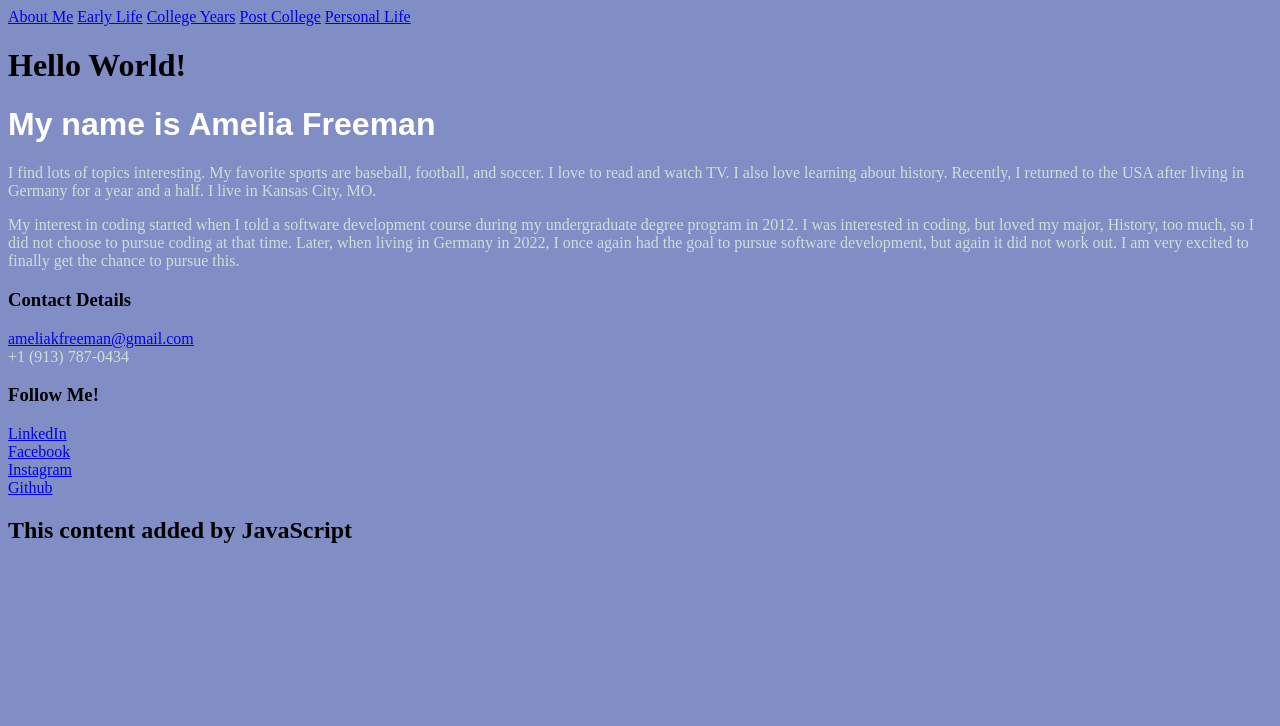
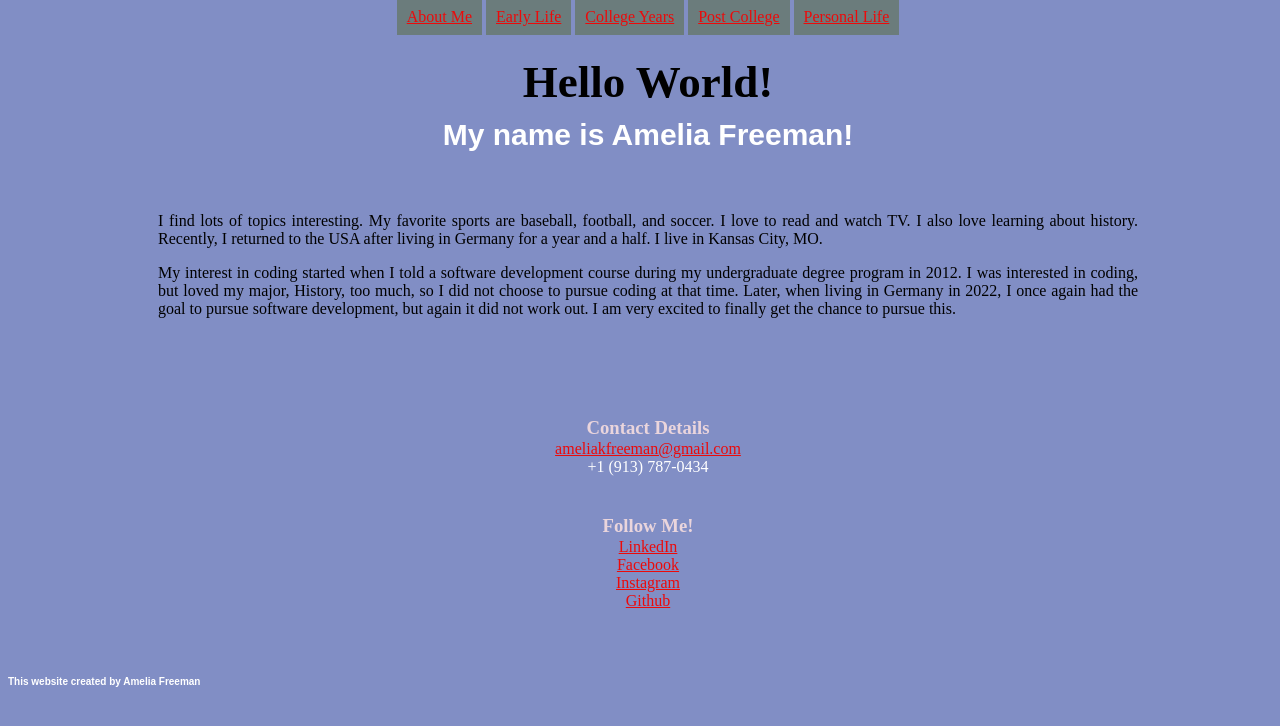
Before and after one commit to amsfreeman/amelia-freeman-personal-website, a plain HTML site: page index.html in a window 1280 px wide. Drawn offline with Linux system fonts and the light colour scheme.

Commit message:
css updated

```diff
--- a/index.html
+++ b/index.html
@@ -19,10 +19,10 @@
     </h1>
 
     <h1 class="name">
-        My name is Amelia Freeman
+        My name is Amelia Freeman!
     </h1>
 
-    <p>
+    <p id="introOne">
         I find lots of topics interesting. My favorite sports are
         baseball, football, and soccer. I love to read and watch TV.
         I also love learning about history. Recently, I returned to
@@ -30,7 +30,7 @@
         in Kansas City, MO.
     </p>
 
-    <p>
+    <p id="introTwo">
         My interest in coding started when I told a software development
         course during my undergraduate degree program in 2012. I was
         interested in coding, but loved my major, History, too much,
@@ -45,18 +45,18 @@
             <h3>
                 Contact Details
             </h3>
-            <p>
-                <a href="mailto:ameliakfreeman@gmail.com">ameliakfreeman@gmail.com</a><br>
+            <p class="contact">
+                <a href="mailto:ameliakfreeman@gmail.com" class="email">ameliakfreeman@gmail.com</a><br>
                 +1 (913) 787-0434<br>
             </p>
             <h3>
                 Follow Me!
             </h3>
-            <p>
-                <a href="https://www.linkedin.com/in/amelia-k-freeman/">LinkedIn</a><br>
-                <a href="https://www.facebook.com/amy.freeman.180">Facebook</a><br>
-                <a href="https://www.instagram.com/amsfreeman/">Instagram</a><br>
-                <a href="https://github.com/amsfreeman">Github</a><br>
+            <p class="social media">
+                <a href="https://www.linkedin.com/in/amelia-k-freeman/" class="linkedin">LinkedIn</a><br>
+                <a href="https://www.facebook.com/amy.freeman.180" class="facebook">Facebook</a><br>
+                <a href="https://www.instagram.com/amsfreeman/" class="instagram">Instagram</a><br>
+                <a href="https://github.com/amsfreeman" class="github">Github</a><br>
             </p>
         </div>
     </section>
--- a/script.js
+++ b/script.js
@@ -1,3 +1,3 @@
-const h2 = document.createElement("h2");
-h2.textContent = "This content added by JavaScript";
-document.querySelector("body").appendChild(h2);
+const h4 = document.createElement("h4");
+h4.textContent = "This website created by Amelia Freeman";
+document.querySelector("body").appendChild(h4);
--- a/style.css
+++ b/style.css
@@ -1,17 +1,89 @@
 body {
     background-color: #818ec5;
+    width: 100%;
+    height: 100%;
   }
+
+nav {
+    text-align: center;
+}
+
+nav a {
+    padding: 10px;
+    background-color: #6b7c7c;
+}
+
+a:link {
+    color: #ec0a0a;
+}
+
+a:visited {
+    color: purple;
+}
+
+a:hover {
+    color: cornflowerblue
+}
 
 .greeting {
     color: black;
     font-family: "Arial" Arial, sans-serif;
+    font-size: 45px;
+    text-align: center;
 }
 
 .name {
     color: white;
     font-family: "Arial", Arial, sans-serif;
+    font-size: 30px;
+    text-align: center;
+    padding-bottom: 40px;
 }
 
-p {
-    color: #cddfd5
+.greeting + .name {
+    margin-top: -20px;
 }
+
+#introOne , #introTwo {
+    color: black;
+    text-align: justify;
+    padding-left: 150px;
+    padding-right: 150px;
+}
+
+#introTwo {
+    padding-bottom: 80px;
+}
+
+.contact {
+    color: white;
+    text-align: center;
+    padding-bottom: 20px;
+
+}
+
+.social {
+    color: white;
+    text-align: center;
+}
+
+h3 {
+    color: #ead5dc;
+    text-align: center;
+    margin-bottom: -15px;
+}
+
+h4 {
+    color: white;
+    font-family: Arial, Helvetica, sans-serif;
+    font-size: 10px;
+    padding-top: 50px;
+}
+
+a.email:hover ,
+a.linkedin:hover ,
+a.facebook:hover ,
+a.instagram:hover ,
+a.github:hover {
+    color: rgb(58, 26, 43);
+}
```
Also changed, not shown: college.html (+7 -0 lines), earlylife.html (+7 -0 lines), personallife.html (+7 -0 lines), postcollege.html (+7 -0 lines).
